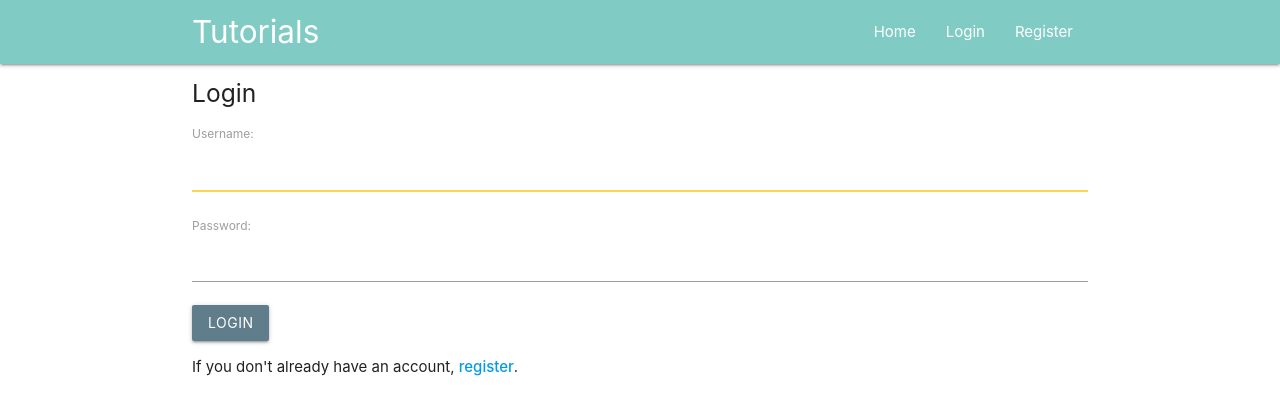
After one commit to panta82/django-mysite, a Django app: page /login/ in a window 1280 px wide. The commit adds this page. Shown: the top 415 px of the page. Run offline with Django 3.2, Linux system fonts and the light colour scheme; some libraries are stand-ins or nearby versions.

Commit message:
Made login / logout

```diff
--- /dev/null
+++ b/main/templates/main/includes/main_menu.html
@@ -0,0 +1,8 @@
+<li><a href="/">Home</a></li>
+{% if user.is_authenticated %}
+	<li><a href="/account">{{ user.username }}</a></li>
+	<li><a href="/logout">Logout</a></li>
+{% else %}
+	<li><a href="/login">Login</a></li>
+	<li><a href="/register">Register</a></li>
+{% endif %}
--- a/main/templates/main/layout.html
+++ b/main/templates/main/layout.html
@@ -5,8 +5,10 @@
 <head>
 	<meta charset="UTF-8">
 	<title>Tutorials</title>
+	<link href="https://fonts.googleapis.com/icon?family=Material+Icons" rel="stylesheet">
 	<link rel="stylesheet" href="{% static "tinymce/css/prism.css" %}"/>
 	<link rel="stylesheet" href="{% static "main/css/materialize.css" %}">
+	<meta name="viewport" content="width=device-width, initial-scale=1.0"/>
 </head>
 <body>
 
@@ -14,19 +16,48 @@
 	<div class="nav-wrapper">
 		<div class="container">
 			<a href="#" class="brand-logo">Tutorials</a>
+			<a href="#" data-target="mobile-nav" class="sidenav-trigger">
+				<i class="material-icons">menu</i>
+			</a>
 			<ul id="nav-mobile" class="right hide-on-med-and-down">
-				<li><a href="/">Home</a></li>
-				<li><a href="/register">Register</a></li>
-				<li><a href="/login">Login</a></li>
+				{% include 'main/includes/main_menu.html' %}
 			</ul>
 		</div>
 	</div>
 </nav>
 
-{% block content %}
-{% endblock %}
+<ul class="sidenav" id="mobile-nav">
+	{% include 'main/includes/main_menu.html' %}
+</ul>
 
+<div class="container">
+	{% block content %}
+	{% endblock %}
+</div>
+
+<script src="https://cdnjs.cloudflare.com/ajax/libs/materialize/1.0.0/js/materialize.min.js"></script>
 <script src="{% static 'tinymce/js/prism.js' %}"></script>
-<script src="https://cdnjs.cloudflare.com/ajax/libs/materialize/1.0.0/js/materialize.min.js"></script>
+
+{% if messages %}
+	{% for message in messages %}
+		{% if message.tags == 'success' %}
+			<script>M.toast({html: "{{ message }}", classes: 'green rounded', displayLength: 2000})</script>
+		{% elif message.tags == 'info' %}
+			<script>M.toast({html: "{{ message }}", classes: 'blue rounded', displayLength: 2000})</script>
+		{% elif message.tags == 'warning' %}
+			<script>M.toast({html: "{{ message }}", classes: 'orange rounded', displayLength: 10000})</script>
+		{% elif message.tags == 'error' %}
+			<script>M.toast({html: "{{ message }}", classes: 'red rounded', displayLength: 10000})</script>
+		{% endif %}
+	{% endfor %}
+{% endif %}
+
+<script>
+	document.addEventListener('DOMContentLoaded', function () {
+		var elems = document.querySelectorAll('.sidenav');
+		var instances = M.Sidenav.init(elems);
+	});
+</script>
+
 </body>
 </html>
--- /dev/null
+++ b/main/templates/main/login.html
@@ -0,0 +1,16 @@
+{% extends 'main/layout.html' %}
+
+{% block content %}
+	<h5>Login</h5>
+
+	<form method="post">
+		{% csrf_token %}
+		{{ form.as_p }}
+
+		<div>
+			<button type="submit" class="btn blue-grey">Login</button>
+		</div>
+	</form>
+
+	<p>If you don't already have an account, <a href="/register"><strong>register</strong></a>.</p>
+{% endblock %}
--- a/main/urls.py
+++ b/main/urls.py
@@ -19,5 +19,8 @@ from . import views
 app_name = 'main'
 
 urlpatterns = [
-	path('', views.homepage, name='homepage')
+	path('', views.homepage, name='homepage'),
+	path('register/', views.register, name='register'),
+	path('logout/', views.logout_request, name='logout'),
+	path('login/', views.login_request, name='login'),
 ]
--- a/main/views.py
+++ b/main/views.py
@@ -1,5 +1,8 @@
 from django.http import HttpRequest
-from django.shortcuts import render
+from django.shortcuts import render, redirect
+from django.contrib.auth import login, logout, authenticate
+from django.contrib.auth.forms import UserCreationForm, AuthenticationForm
+from django.contrib import messages
 
 from main.models import Tutorial
 
@@ -8,3 +11,43 @@ def homepage(request: HttpRequest):
 	return render(request, 'main/home.html', {
 		'tutorials': Tutorial.objects.all()
 	})
+
+
+def register(request: HttpRequest):
+	if request.method == 'POST':
+		form = UserCreationForm(data=request.POST)
+		if form.is_valid():
+			user = form.save()
+			username = form.cleaned_data.get('username')
+			messages.success(request, f'New account created: {username}')
+			login(request, user)
+			return redirect('main:homepage')
+		else:
+			for msg in form.errors:
+				messages.error(request, f'{msg}: {form.errors[msg]}')
+
+	form = UserCreationForm
+	return render(request, 'main/register.html', {"form": form})
+
+
+def logout_request(request: HttpRequest):
+	logout(request)
+	messages.info(request, 'Logged out')
+	return redirect('main:homepage')
+
+
+def login_request(request: HttpRequest):
+	if request.method == 'POST':
+		form = AuthenticationForm(data=request.POST)
+		if form.is_valid():
+			user = form.get_user()
+			login(request, user)
+			messages.info(request, f'Welcome back, {user.username}!')
+			return redirect('main:homepage')
+
+		for key in form.errors:
+			for err in form.errors[key]:
+				messages.error(request, f'{key}: {err}' if key != '__all__' else err)
+
+	form = AuthenticationForm()
+	return render(request, 'main/login.html', {'form': form})
```
Also changed, not shown: main/templates/main/register.html (added, +16 -0 lines).
